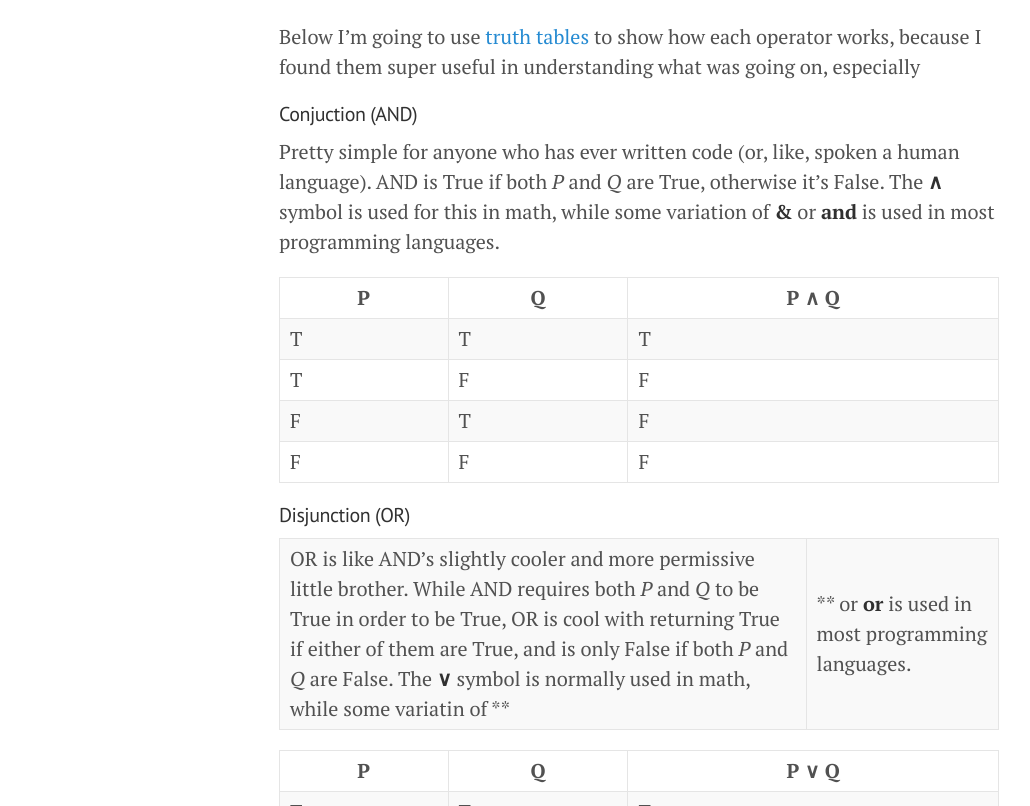
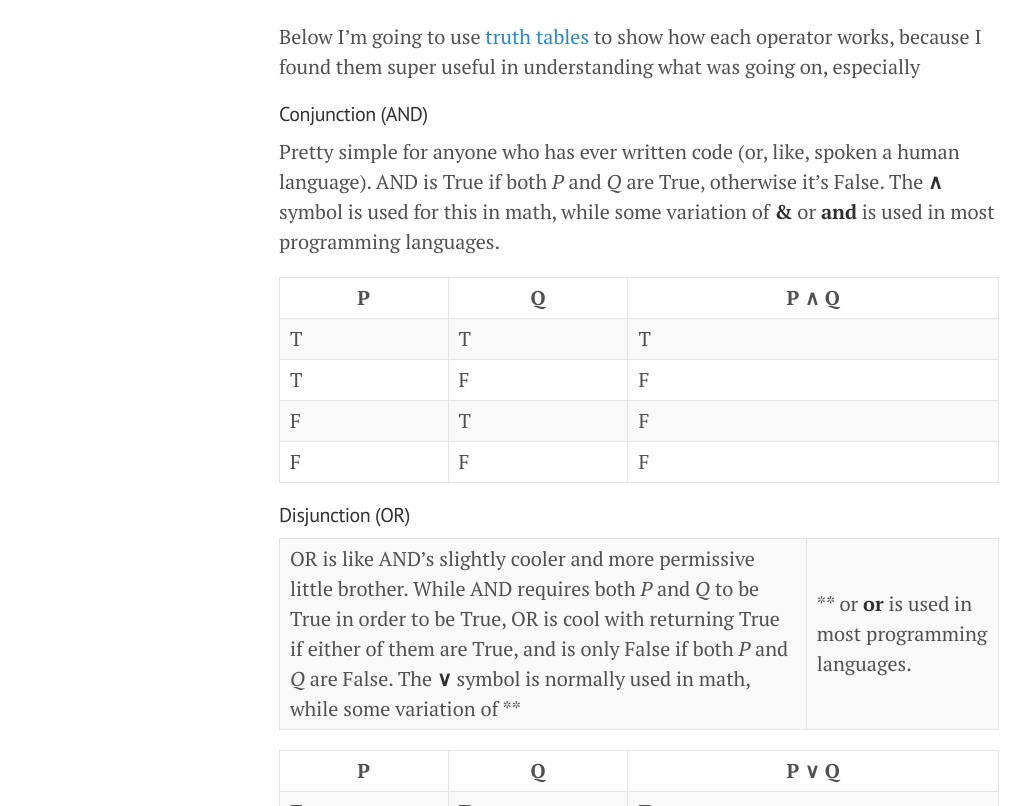
Before and after one commit to DmitrySigaev/biesnecker.com, a Jekyll site: the page built from _posts/2014-10-05-a-gentle-introduction-to-binary-logic.md, in a window 1280 px wide and 1400 px high, scrolled down 811 px. Shown: the part 159-965 px from the top of the window, without its empty margins (1-1031 px from the left). Built offline with Jekyll 4.4.1, drawn with Linux system fonts in a browser that asks for light colours; Markdown is read by kramdown in place of the engine named in the settings.

Commit message:
Spelling fix

```diff
--- a/_posts/2014-10-05-a-gentle-introduction-to-binary-logic.md
+++ b/_posts/2014-10-05-a-gentle-introduction-to-binary-logic.md
@@ -12,7 +12,7 @@ Boolean logic is a good starting point because *True* and *False* maps nicely to
 
 Below I'm going to use [truth tables](http://en.wikipedia.org/wiki/Truth_table) to show how each operator works, because I found them super useful in understanding what was going on, especially
 
-#### Conjuction (AND)
+#### Conjunction (AND)
 
 Pretty simple for anyone who has ever written code (or, like, spoken a human language). AND is True if both *P* and *Q* are True, otherwise it's False. The **&and;** symbol is used for this in math, while some variation of **&amp;** or **and** is used in most programming languages.
 
@@ -40,7 +40,7 @@ Pretty simple for anyone who has ever written code (or, like, spoken a human lan
 
 #### Disjunction (OR)
 
-OR is like AND's slightly cooler and more permissive little brother. While AND requires both *P* and *Q* to be True in order to be True, OR is cool with returning True if either of them are True, and is only False if both *P* and *Q* are False. The **&or;** symbol is normally used in math, while some variatin of **|** or **or** is used in most programming languages.
+OR is like AND's slightly cooler and more permissive little brother. While AND requires both *P* and *Q* to be True in order to be True, OR is cool with returning True if either of them are True, and is only False if both *P* and *Q* are False. The **&or;** symbol is normally used in math, while some variation of **|** or **or** is used in most programming languages.
 
 <table>
     <thead>
```
